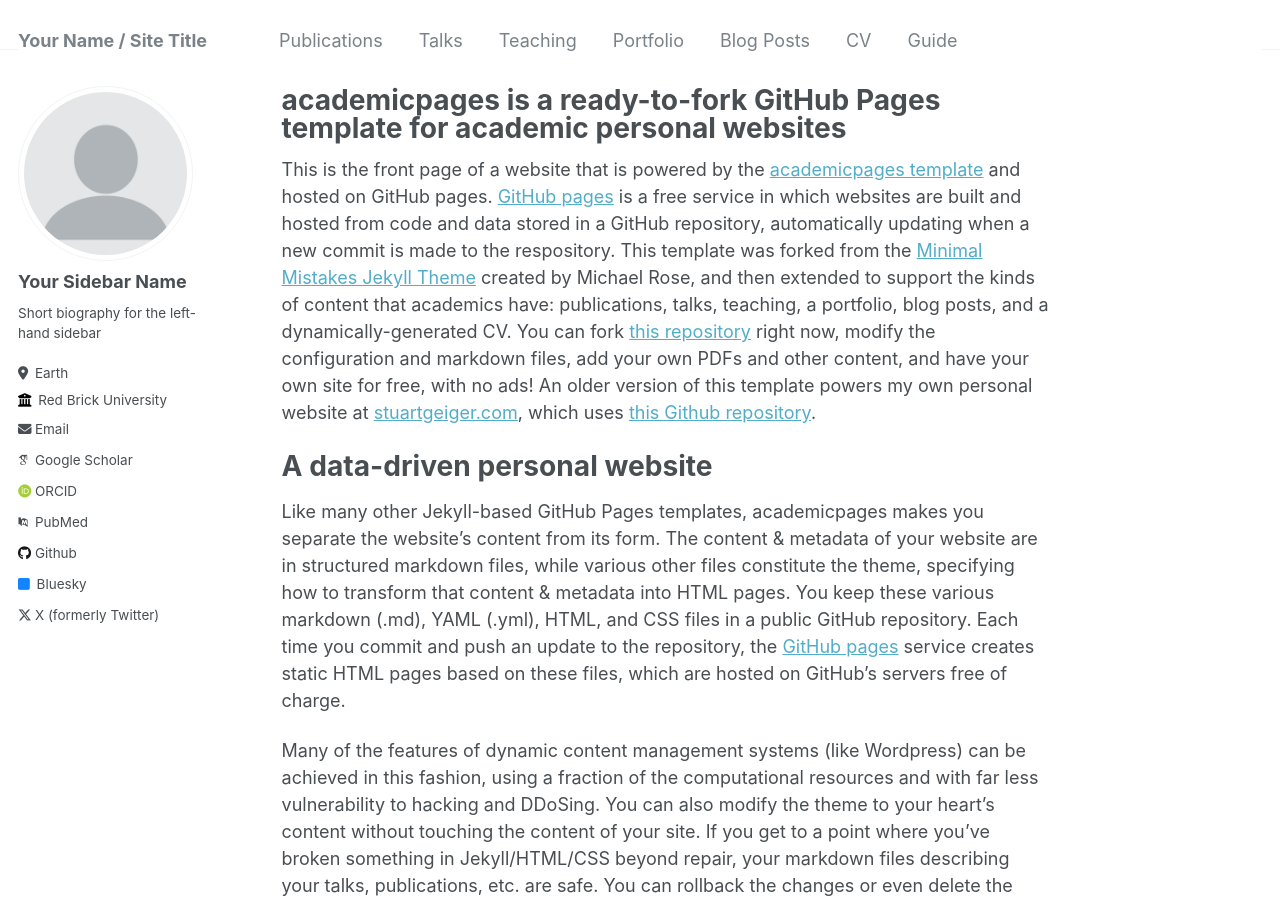
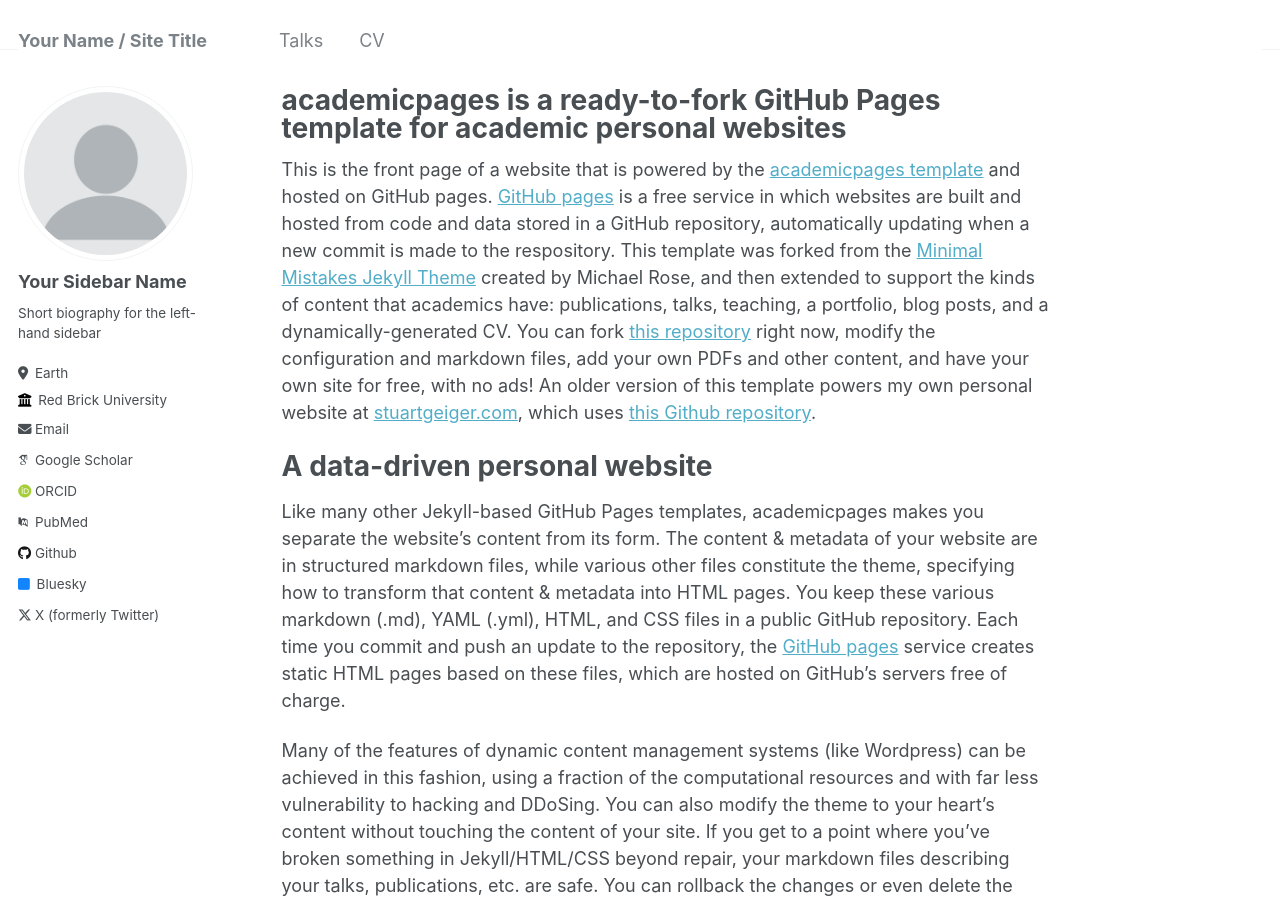
Before and after one commit to nicole-pham/my-website, a Jekyll site: the page built from _pages/about.md, in a window 1280 px wide and 900 px high. Built offline with Jekyll 4.4.1, drawn with Linux system fonts in a browser that asks for light colours; some web fonts are replaced.

Commit message:
Update navigation.yml

```diff
--- a/_data/navigation.yml
+++ b/_data/navigation.yml
@@ -1,22 +1,7 @@
 # main links links
 main:
-  - title: "Publications"
-    url: /publications/
-
   - title: "Talks"
     url: /talks/
 
-  - title: "Teaching"
-    url: /teaching/
-
-  - title: "Portfolio"
-    url: /portfolio/
-
-  - title: "Blog Posts"
-    url: /year-archive/
-
   - title: "CV"
     url: /cv/
-
-  - title: "Guide"
-    url: /markdown/
```
